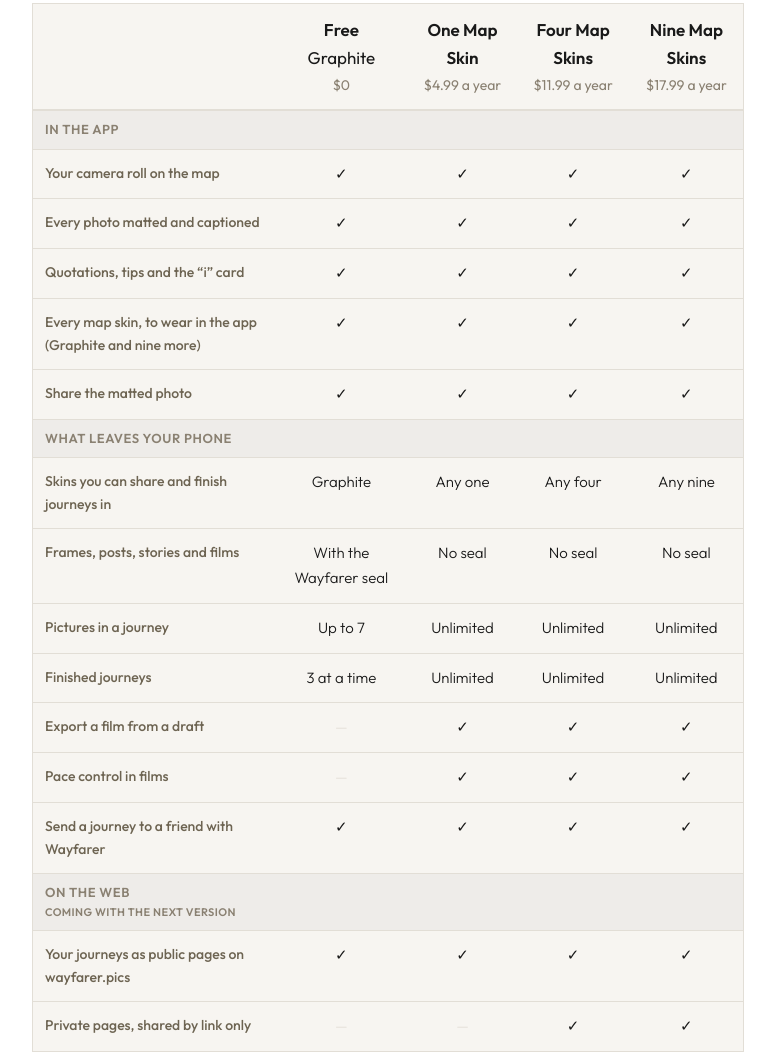
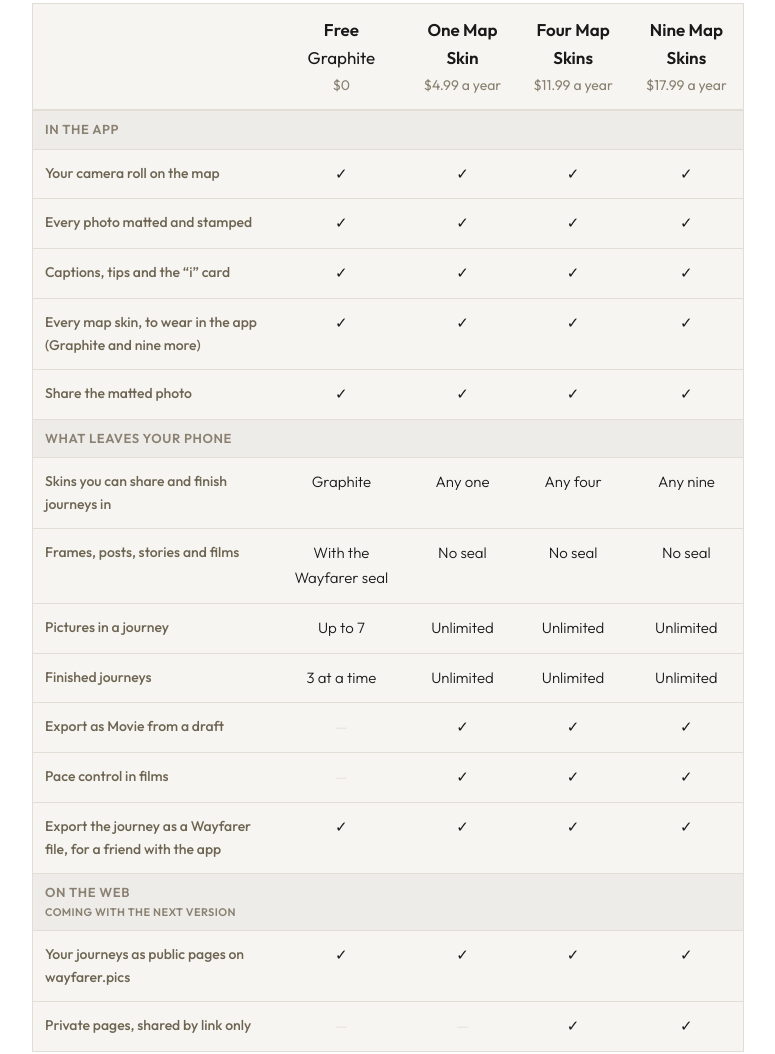
Before and after one commit to nxxxxj/wayfarer-site, a plain HTML site: page pricing.html in a window 1280 px wide. Shown: the part 481-1535 px from the top of the page, without its empty margins (252-1027 px from the left). Drawn offline with Linux system fonts and the light colour scheme.

Commit message:
Add files via upload

```diff
--- a/pricing.html
+++ b/pricing.html
@@ -127,8 +127,8 @@
     <tbody>
       <tr class="sec"><td colspan="5">In the app</td></tr>
       <tr><td>Your camera roll on the map</td><td class="y">✓</td><td class="y">✓</td><td class="y">✓</td><td class="y">✓</td></tr>
-      <tr><td>Every photo matted and captioned</td><td class="y">✓</td><td class="y">✓</td><td class="y">✓</td><td class="y">✓</td></tr>
-      <tr><td>Quotations, tips and the “i” card</td><td class="y">✓</td><td class="y">✓</td><td class="y">✓</td><td class="y">✓</td></tr>
+      <tr><td>Every photo matted and stamped</td><td class="y">✓</td><td class="y">✓</td><td class="y">✓</td><td class="y">✓</td></tr>
+      <tr><td>Captions, tips and the “i” card</td><td class="y">✓</td><td class="y">✓</td><td class="y">✓</td><td class="y">✓</td></tr>
       <tr><td>Every map skin, to wear in the app (Graphite and nine more)</td><td class="y">✓</td><td class="y">✓</td><td class="y">✓</td><td class="y">✓</td></tr>
       <tr><td>Share the matted photo</td><td class="y">✓</td><td class="y">✓</td><td class="y">✓</td><td class="y">✓</td></tr>
 
@@ -137,9 +137,9 @@
       <tr><td>Frames, posts, stories and films</td><td>With the Wayfarer seal</td><td>No seal</td><td>No seal</td><td>No seal</td></tr>
       <tr><td>Pictures in a journey</td><td>Up to 7</td><td>Unlimited</td><td>Unlimited</td><td>Unlimited</td></tr>
       <tr><td>Finished journeys</td><td>3 at a time</td><td>Unlimited</td><td>Unlimited</td><td>Unlimited</td></tr>
-      <tr><td>Export a film from a draft</td><td class="n">—</td><td class="y">✓</td><td class="y">✓</td><td class="y">✓</td></tr>
+      <tr><td>Export as Movie from a draft</td><td class="n">—</td><td class="y">✓</td><td class="y">✓</td><td class="y">✓</td></tr>
       <tr><td>Pace control in films</td><td class="n">—</td><td class="y">✓</td><td class="y">✓</td><td class="y">✓</td></tr>
-      <tr><td>Send a journey to a friend with Wayfarer</td><td class="y">✓</td><td class="y">✓</td><td class="y">✓</td><td class="y">✓</td></tr>
+      <tr><td>Export the journey as a Wayfarer file, for a friend with the app</td><td class="y">✓</td><td class="y">✓</td><td class="y">✓</td><td class="y">✓</td></tr>
 
       <tr class="sec"><td colspan="5">On the web <span class="soon">coming with the next version</span></td></tr>
       <tr><td>Your journeys as public pages on wayfarer.pics</td><td class="y">✓</td><td class="y">✓</td><td class="y">✓</td><td class="y">✓</td></tr>
```
